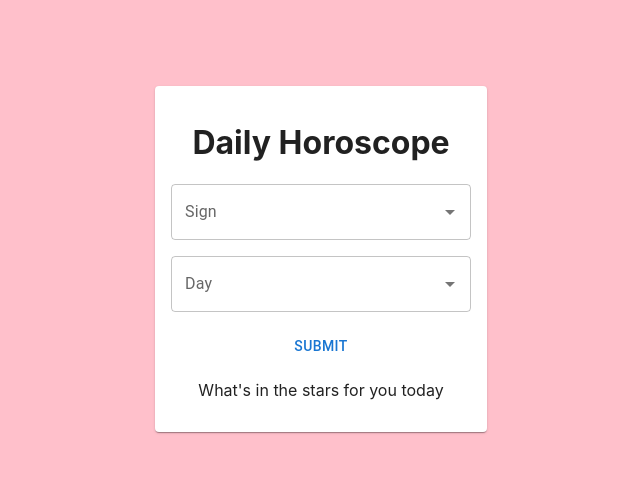
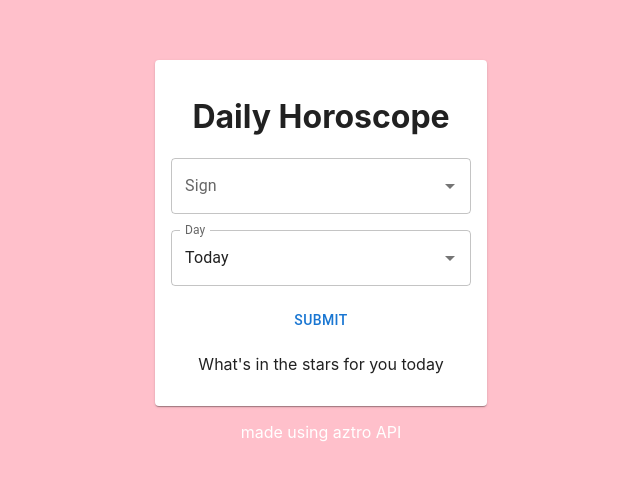
Before and after one commit to jaeykimmy/horoscope, a React (Create React App) app: page / in a window 1280 px wide. Shown: the part 141-620 px from the top of the page, without its empty margins (319-959 px from the left). Built offline with nearby package versions, Linux system fonts and the light colour scheme.

Commit message:
credit given to api author

```diff
--- a/package.json
+++ b/package.json
@@ -1,6 +1,7 @@
 {
   "name": "horoscope",
   "version": "0.1.0",
+  "homepage": "https://jaeykimmy.github.io/horoscope",
   "private": true,
   "dependencies": {
     "@emotion/react": "^11.10.0",
@@ -21,7 +22,9 @@
     "start": "react-scripts start",
     "build": "react-scripts build",
     "test": "react-scripts test",
-    "eject": "react-scripts eject"
+    "eject": "react-scripts eject",
+    "predeploy": "npm run build",
+    "deploy": "gh-pages -d build"
   },
   "eslintConfig": {
     "extends": [
@@ -42,6 +45,7 @@
     ]
   },
   "devDependencies": {
+    "gh-pages": "^4.0.0",
     "sass": "^1.54.1",
     "typescript": "^4.7.4"
   }
--- a/src/App.tsx
+++ b/src/App.tsx
@@ -21,7 +21,7 @@ export default function Aztro() {
   }
   const [json, setJson] = useState<JsonResponse>();
   const [sign, setSign] = useState("");
-  const [day, setDay] = useState("");
+  const [day, setDay] = useState("Today");
 
   const dayOptions = ["Yesterday", "Today", "Tomorrow"];
   const signOptions = [
@@ -77,6 +77,7 @@ export default function Aztro() {
             )}
           />
           <Autocomplete
+            defaultValue="Today"
             disablePortal
             id="combo-box-demo"
             options={dayOptions}
@@ -114,6 +115,14 @@ export default function Aztro() {
         )}
         {!json && <p>What's in the stars for you today</p>}
       </Card>
+      <footer>
+        <a
+          href="https://aztro.sameerkumar.website/"
+          style={{ "text-decoration": "none", color: "white" }}
+        >
+          <p>made using aztro API</p>
+        </a>
+      </footer>
     </div>
   );
 }
```
Also changed, not shown: 1 other file (tests, documents, lock files or other folders).
